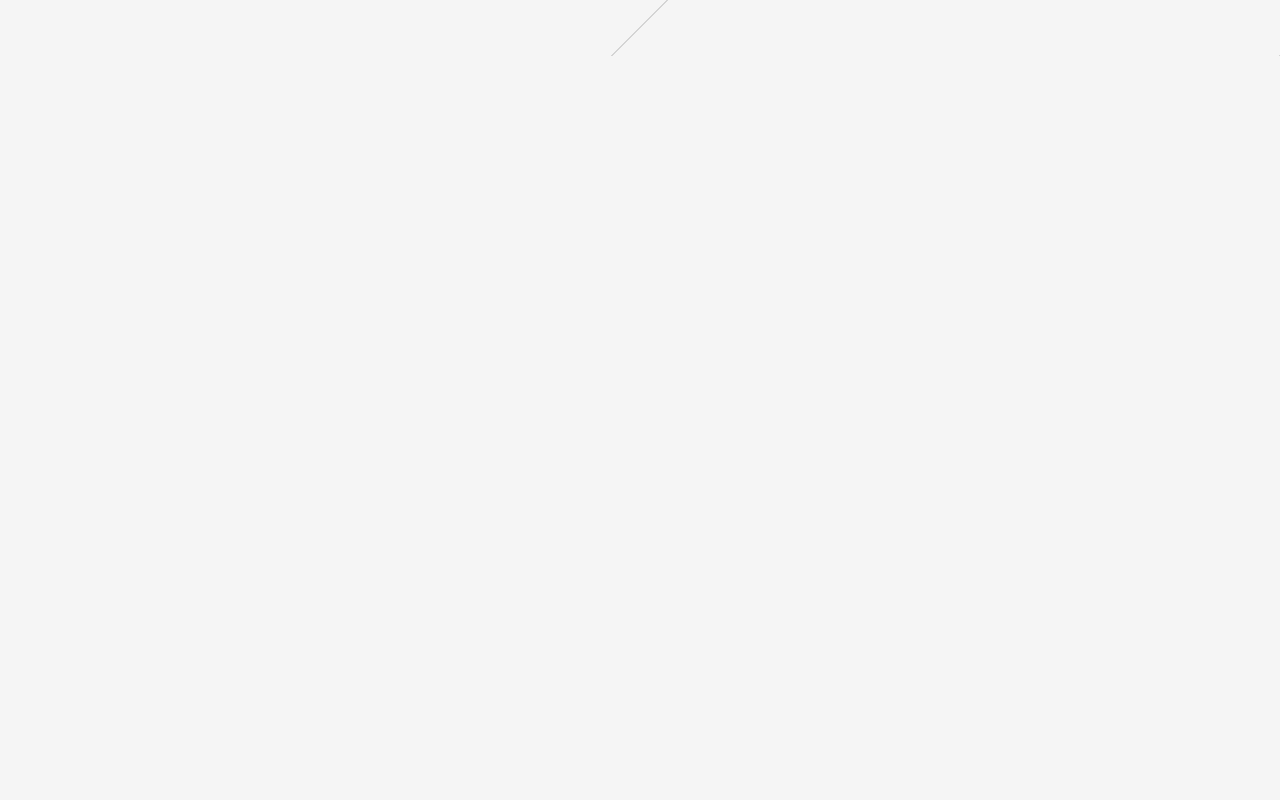
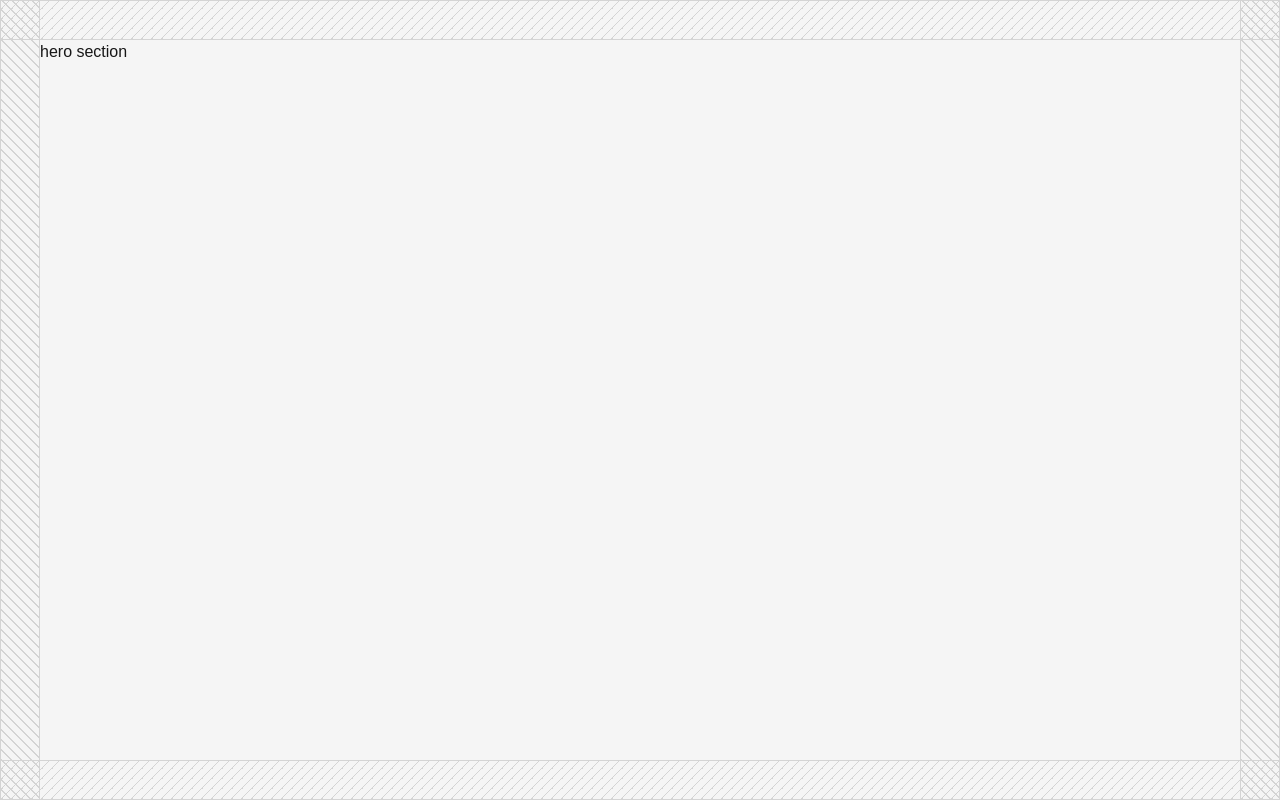
Before and after one commit to NamanSharma2112/MotionKit, a Next.js app: page / in a window 1280 px wide. Built offline with nearby package versions, Linux system fonts and the light colour scheme.

Commit message:
graident

```diff
--- a/app/compoents/hero-with-scale.tsx
+++ b/app/compoents/hero-with-scale.tsx
@@ -1,12 +1,26 @@
 import React from 'react'
-
+import { cn } from "./libs/utils"
 const Hero = () => {
   return (
     <div className='relative h-screen w-full overflow-hidden [--pattern:var(--color-neutral-300)]'>
-        <div className='h-14 w-full bg-[repeating-linear-gradient(315deg,var(--pattern)_0,var(--pattern)_1px,transparent_1px,transparent_50%)]'></div>
-
+      <div className="max-w-7xl mx-auto w-full h-full flex items-center justify-center ">
+      <HorizontalLine className='absolute  top-0 w-screen mx-auto' />
+      <HorizontalLine className='absolute  bottom-0 w-screen mx-auto' />
+       <VerticalLine className='absolute left-0 h-screen mx-auto' />
+        <VerticalLine className='absolute right-0 h-screen mx-auto' />
+      <div className='p-10 size-full'>hero section</div>
+      </div>
     </div>
   )
 }
 
 export default Hero
+
+const HorizontalLine = ({className}: {className?:string}) => {
+    return <div className={cn('h-10 w-full bg-[repeating-linear-gradient(315deg,var(--pattern)_0,var(--pattern)_1px,transparent_1px,transparent_50%)] bg-[size:10px_10px] border-y border-[var(--pattern)]', className)}></div>
+}
+
+
+const VerticalLine = ({className}: {className?: string}) => {
+    return <div className={cn('w-10 h-full bg-[repeating-linear-gradient(45deg,var(--pattern)_0,var(--pattern)_1px,transparent_1px,transparent_50%)] bg-[size:10px_10px] border-x border-[var(--pattern)]', className)}></div>
+}
--- /dev/null
+++ b/app/compoents/libs/utils.ts
@@ -0,0 +1,6 @@
+import { clsx, type ClassValue } from "clsx"
+import { twMerge } from "tailwind-merge"
+
+export function cn(...inputs: ClassValue[]) {
+  return twMerge(clsx(inputs))
+}
--- a/package.json
+++ b/package.json
@@ -9,10 +9,12 @@
     "lint": "eslint"
   },
   "dependencies": {
+    "clsx": "^2.1.1",
     "motion": "^12.38.0",
     "next": "16.2.4",
     "react": "19.2.4",
-    "react-dom": "19.2.4"
+    "react-dom": "19.2.4",
+    "tailwind-merge": "^3.5.0"
   },
   "devDependencies": {
     "@tailwindcss/postcss": "^4",
```
Also changed, not shown: 1 other file (tests, documents, lock files or other folders).
